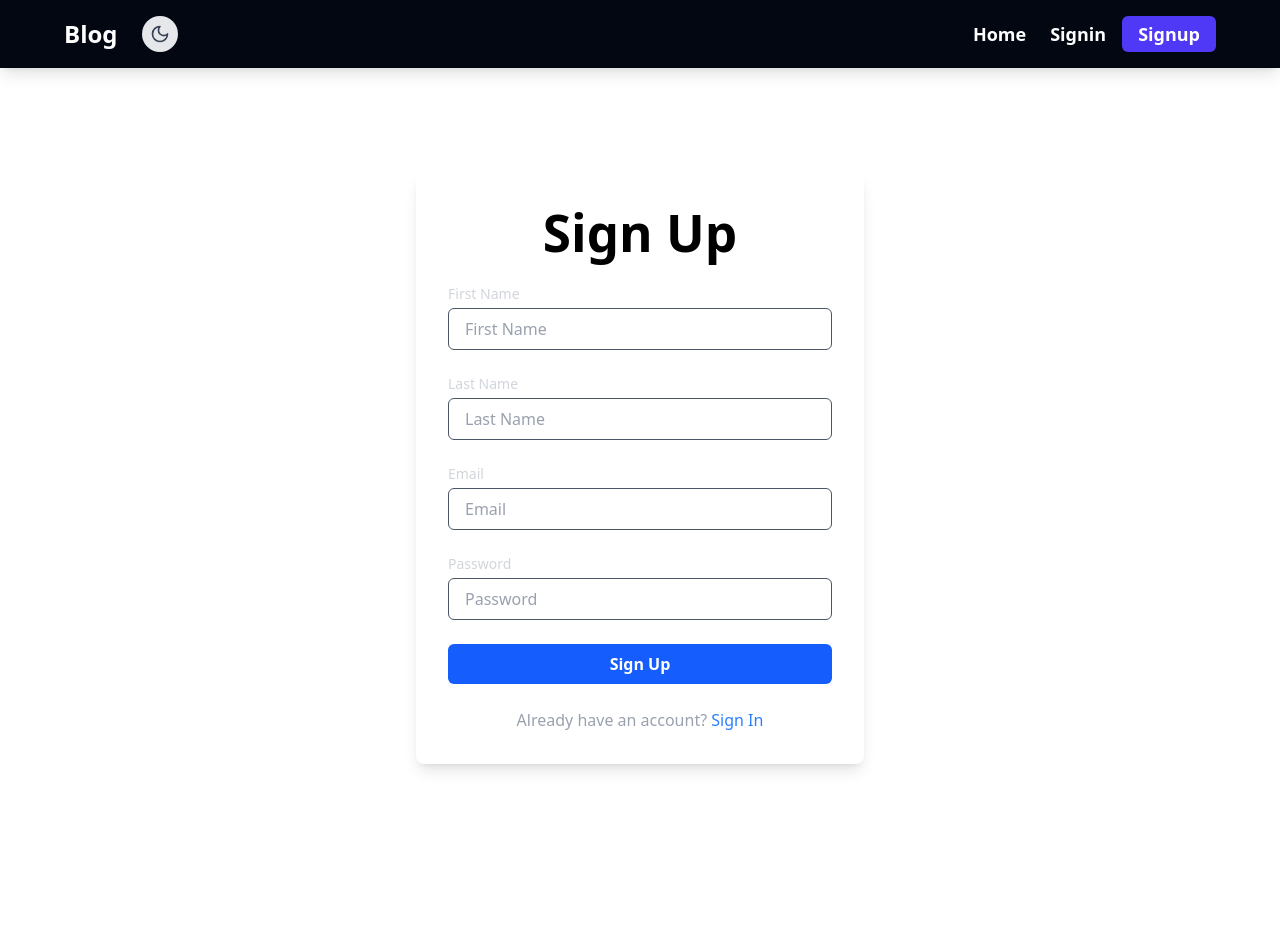
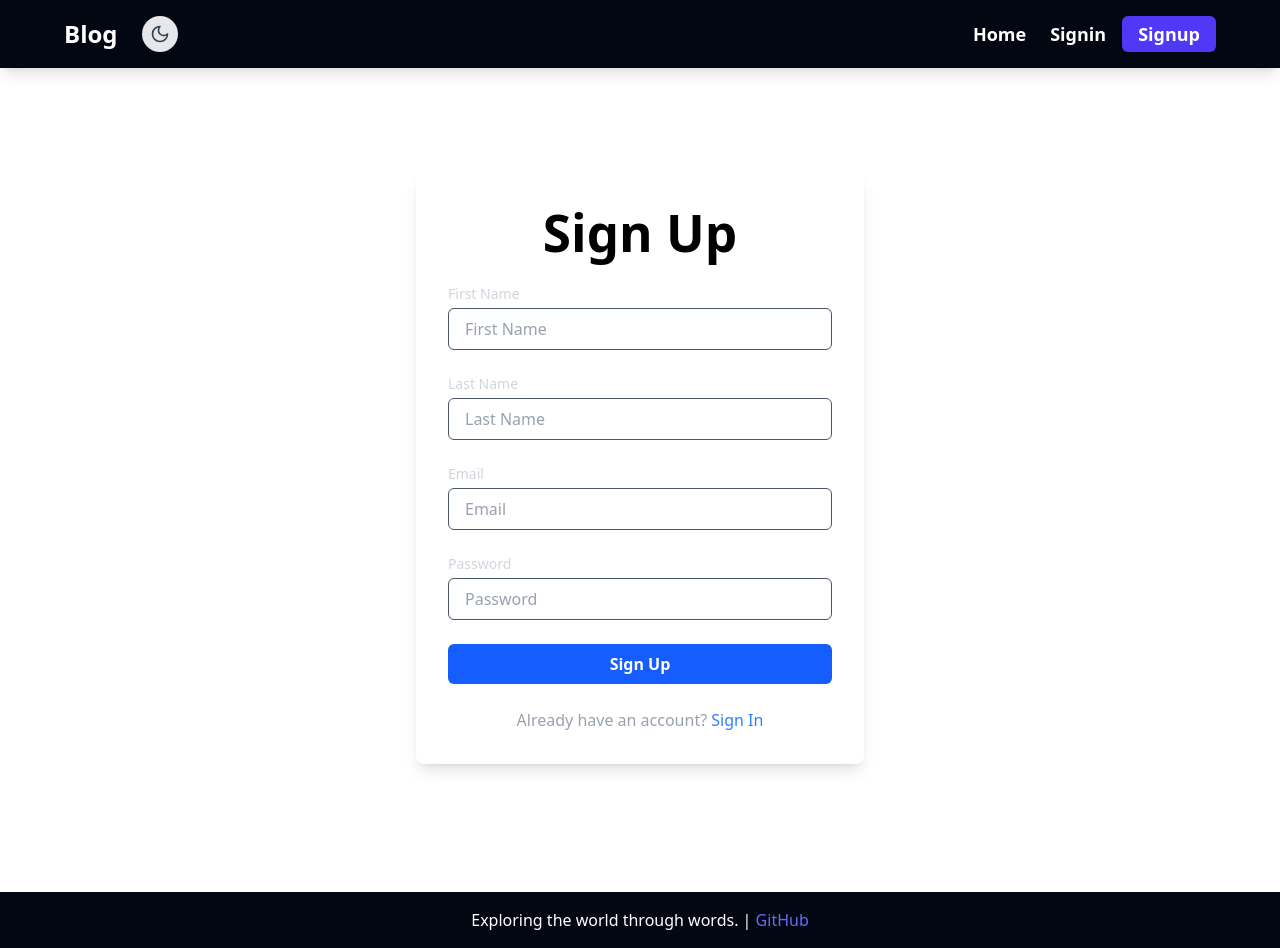
Before and after one commit to OmarBknd/Blog-API, a React (Vite) app in the folder frontend/: page /signup in a window 1280 px wide. Before the commit the page ends 868 px from the top, so only its background shows below. Built offline with nearby package versions, Linux system fonts and the light colour scheme.

Commit message:
add footer

```diff
--- a/frontend/src/App.tsx
+++ b/frontend/src/App.tsx
@@ -15,14 +15,16 @@
 import AdminUsers from "./pages/admin/AdminUsers"
 import AdminProtectedRoute from "./pages/admin/AdminProtectedRoute"
 import { AuthProvider } from "./components/AuthProvider"
+import Footer from "./components/Footer"
 
 function App() {
   return (
-    <div className="dark:bg-gray-900 dark:text-white min-h-screen">
+    <div className="dark:bg-gray-900 dark:text-white min-h-screen flex flex-col ">
 
     <Router>
     <AuthProvider>
       <Navbar />
+      <main className="flex-grow">
       <Routes>
         <Route path="/" element={<Home />} />
 
@@ -43,6 +45,8 @@
         <Route path="/signin" element={<SignIn />} />
         <Route path="/signup" element={<SignUp />} />
       </Routes>
+      </main>
+      <Footer/>
       </AuthProvider>
     </Router>
 
--- /dev/null
+++ b/frontend/src/components/Footer.tsx
@@ -0,0 +1,19 @@
+const Footer = () => {
+    return (
+      <footer className="bg-gray-950 text-white text-center py-4 mt-6">
+        <p>
+            Exploring the world through words. |{" "}
+          <a
+            href="https://github.com/OmarBknd"
+            target="_blank"
+            rel="noopener noreferrer"
+            className="text-blue-400 hover:underline"
+          >
+            GitHub
+          </a>
+        </p>
+      </footer>
+    );
+  };
+
+  export default Footer;
```
